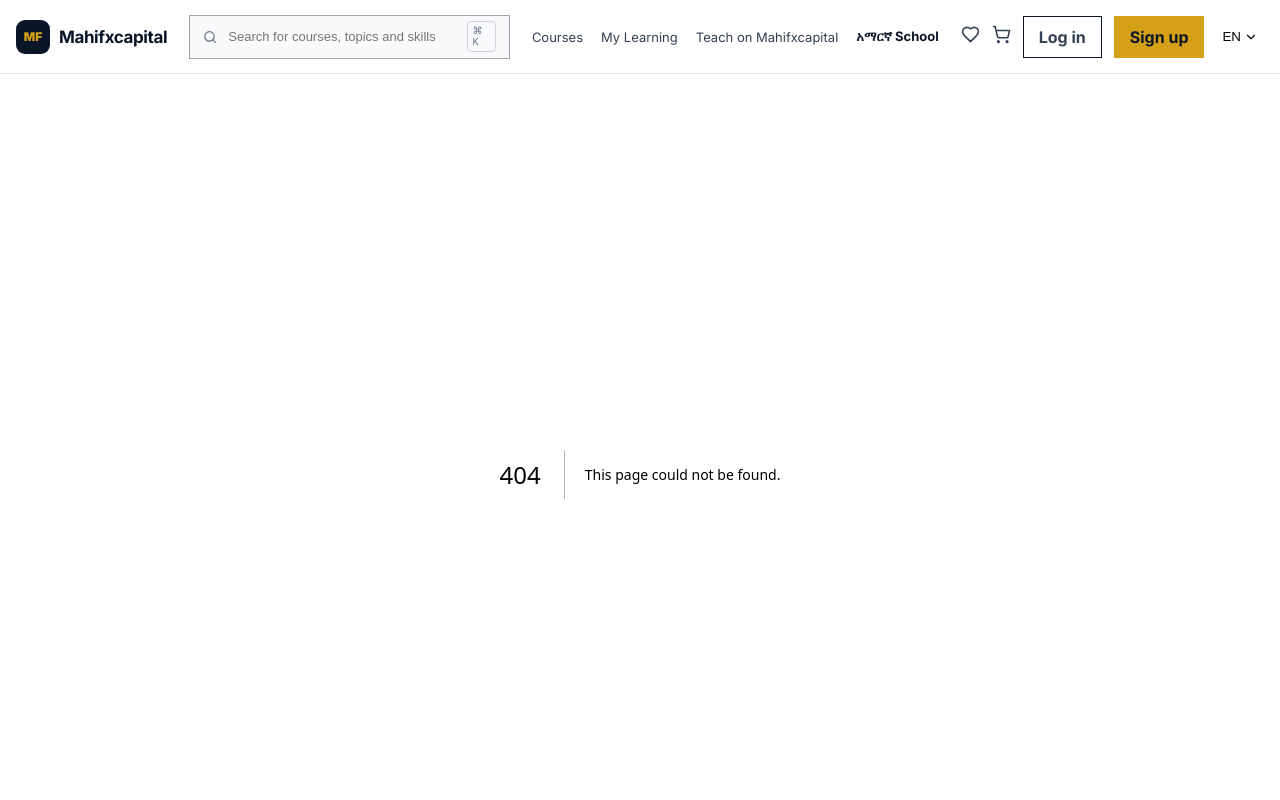
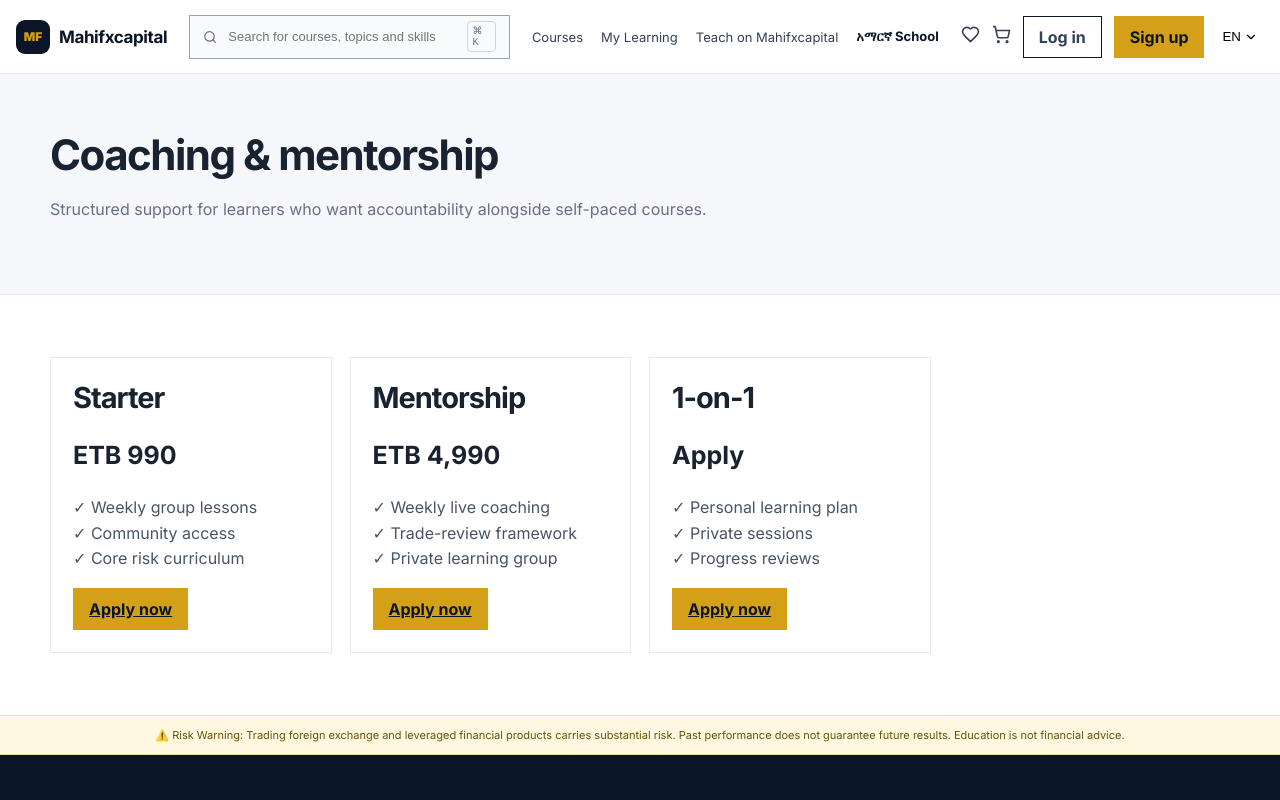
Before and after one commit to Mahiruni/mahifxcapital, a Next.js app: page /pricing in a window 1280 px wide. Before the commit this address had no page. Shown: the top 800 px of the page. Built offline with nearby package versions, Linux system fonts and the light colour scheme.

Commit message:
Add coaching and mentorship pricing page

```diff
--- /dev/null
+++ b/app/pricing/page.tsx
@@ -0,0 +1,3 @@
+import Link from 'next/link'
+const plans=[['Starter','ETB 990','Weekly group lessons','Community access','Core risk curriculum'],['Mentorship','ETB 4,990','Weekly live coaching','Trade-review framework','Private learning group'],['1-on-1','Apply','Personal learning plan','Private sessions','Progress reviews']]
+export default function Pricing(){return <main><section className="page-hero"><div className="container"><h1>Coaching & mentorship</h1><p>Structured support for learners who want accountability alongside self-paced courses.</p></div></section><div className="container section"><div className="course-grid">{plans.map(p=><div className="quote" key={p[0]}><h2>{p[0]}</h2><h3 style={{fontSize:25}}>{p[1]}</h3><p>✓ {p[2]}<br/>✓ {p[3]}<br/>✓ {p[4]}</p><Link href="/contact" className="btn gold" style={{display:'inline-block'}}>Apply now</Link></div>)}</div></div></main>}
```
